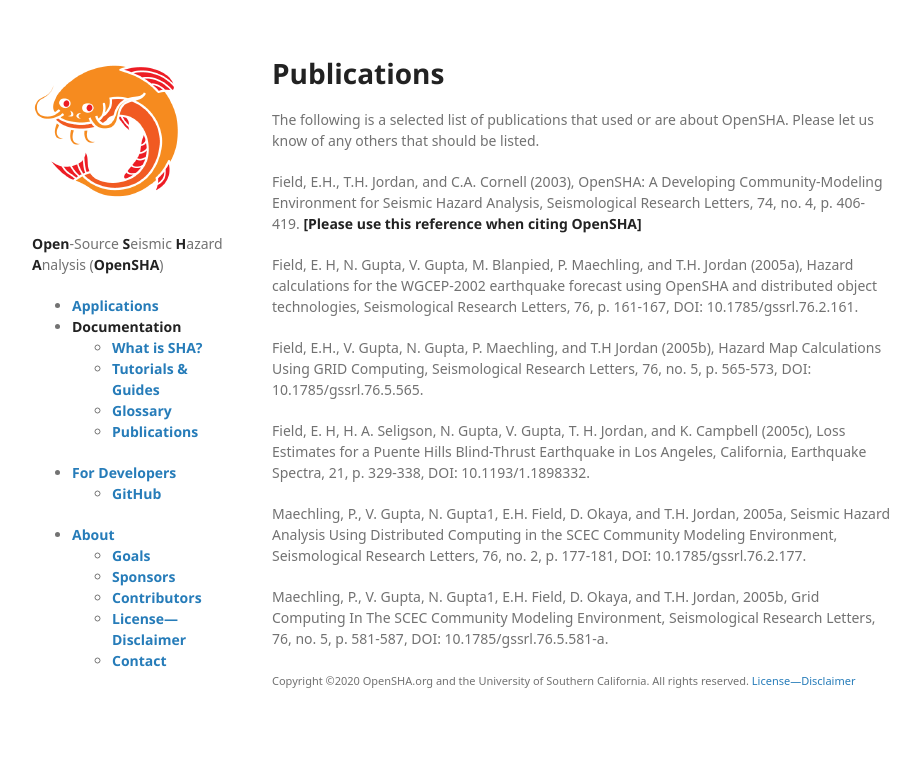
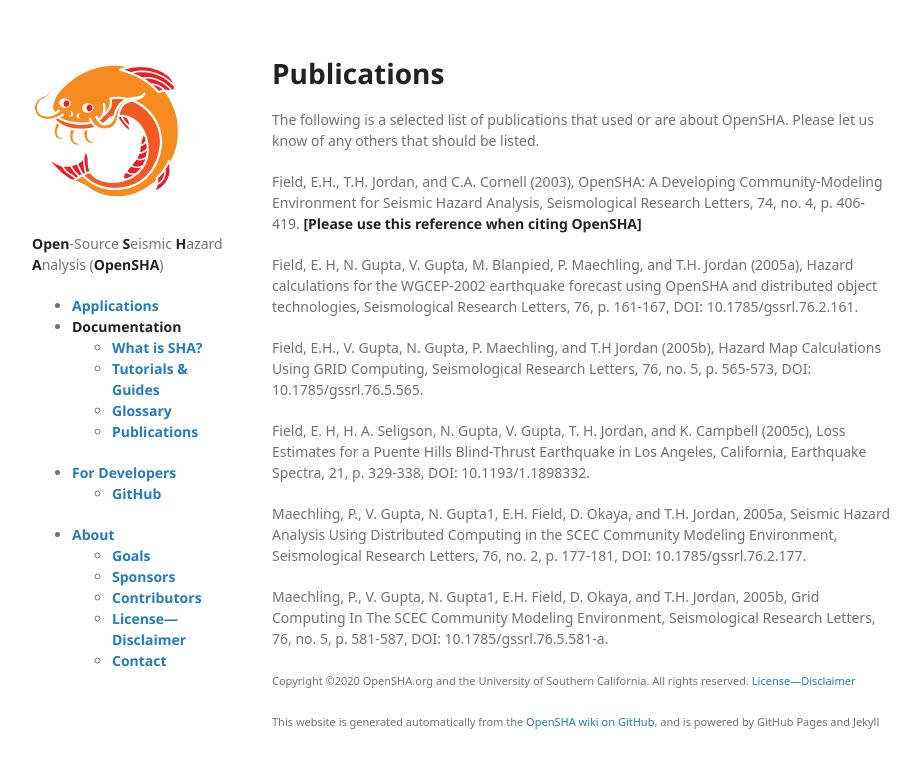
Before and after one commit to opensha/opensha.github.io, a Jekyll site: the page built from Publications.md, in a window 1280 px wide. Shown: the top 768 px of the page, without its empty margins (178-1098 px from the left). Built offline with Jekyll 4.4.1, drawn with Linux system fonts in a browser that asks for light colours; some web fonts are replaced; our own code applies the rules of GitHub Pages for plain Markdown files; a script that is not in the unit is left out.

Commit message:
wiki note to footer

```diff
--- a/_layouts/default.html
+++ b/_layouts/default.html
@@ -60,12 +60,10 @@
 
         {% capture foot_include %}{% include_relative _Footer.md %}{% endcapture %}
 	<p><small>{{ foot_include | markdownify }}</small></p>
+	<p><small>This website is generated automatically from the <a href="https://github.com/opensha/opensha-commons/wiki">OpenSHA wiki on GitHub</a>, and is powered by GitHub Pages and Jekyll</small></p>
 
       </section>
       <footer>
-        {% if site.github.is_project_page %}
-        <p>This project is maintained by <a href="{{ site.github.owner_url }}">{{ site.github.owner_name }}</a></p>
-        {% endif %}
 	<!--
         <p><small>Hosted on GitHub Pages &mdash; Theme by <a href="https://github.com/orderedlist">orderedlist</a></small></p>
 	-->
```
